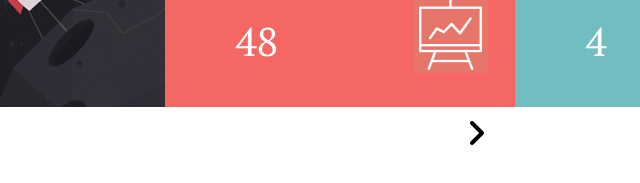
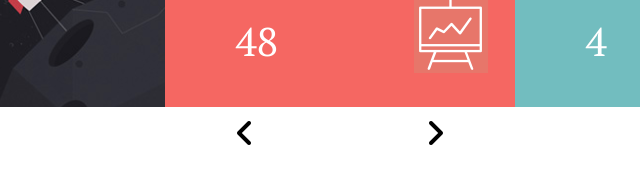
Before and after one commit to Lupeman/test2b, a plain HTML site: page index.html in a window 1280 px wide. Shown: the part 483-666 px from the top of the page, 300-940 px from the left. Drawn offline with nearby package versions, Linux system fonts and the light colour scheme.

Commit message:
fix scroll arrows positioning on resize

```diff
--- a/main.css
+++ b/main.css
@@ -13,6 +13,7 @@
   width: 83%;
   margin: 0 auto;
   color: #fff;
+  position: relative;
 }
 
 .item {
@@ -316,22 +317,6 @@ background-repeat: no-repeat;
   pointer-events: none;
 }
 
-/*.item:nth-child(13) .layer:hover{
-  background-color: #E7D3DC;
-  opacity: 0.5;
-  pointer-events: none;
-}*/
-
-/*.slick-prev,
-.slick-next {
-    font-size: 0;
-    position: absolute;
-    bottom: 20px;
-    color: #393939;
-    border: 0;
-    background: none;
-    z-index: 1;
-}*/
 .slick-arrow {
   color: #000000;
   transition: all .2s ease-in-out;
@@ -343,40 +328,15 @@ background-repeat: no-repeat;
 
 .fa-angle-left {
   position: absolute;
-  margin-top: 36.5%;
-  margin-left: 35%;
+  bottom: -10%;
+  left: 40%;
 }
 
 .fa-angle-right {
   position: absolute;
-  margin-top: 1%;
-  margin-left: 62%;
+  bottom: -10%;
+  right: 40%;
 }
-/*}
-.slick-prev {
-    margin: 21% auto 0 40%;
-}*/
-
-/*.slick-prev:after {
-  content: "\f177";
-  font: 40px/1 'FontAwesome';
-  color: #393939;
-}*/
-
-/*.slick-next {
-    margin: 21% 45% 0 0;
-}*/
-
-/*.slick-next:after {
-	   content: "\f178";
-     font: 40px/1 'FontAwesome';
-     color: #393939;
-}*/
-
-/*.slick-prev:hover:after,
-.slick-next:hover:after {
-    color: #ff0051;
-}*/
 
 
 button {
```
